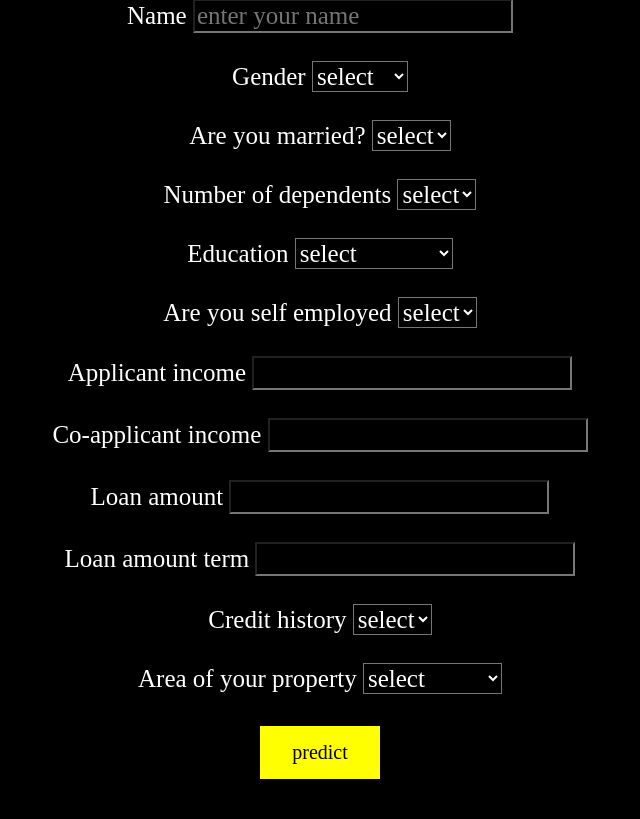
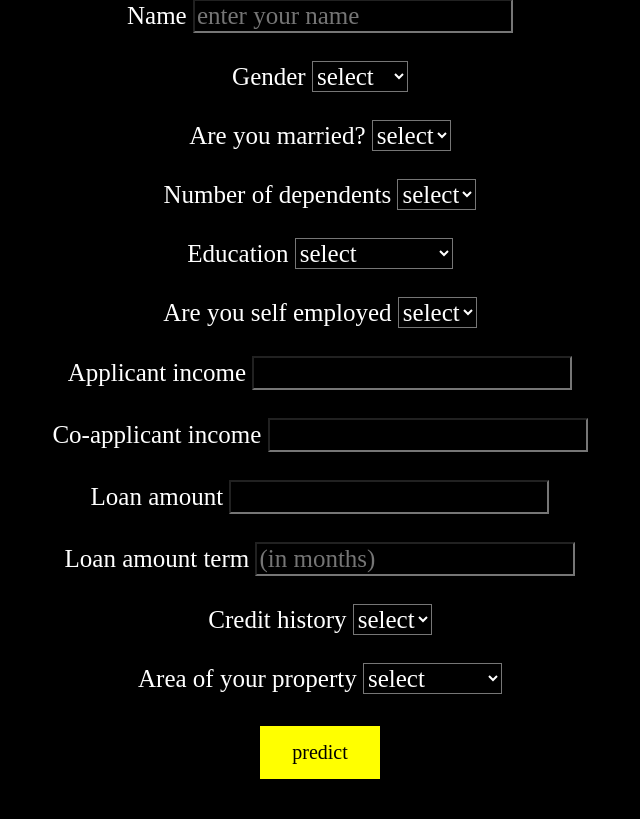
Before and after one commit to sanjai22m/Loanly-loan-predictor-app-DS, a Flask app: page / in a window 1280 px wide. Shown: the part 307-1126 px from the top of the page, without its empty margins (320-960 px from the left). Run offline with Flask 2, Linux system fonts and the light colour scheme; parts of the project's set-up code (start-up, migrations or seed data) failed here and were passed over.

Commit message:
minor placeholder update

```diff
--- a/templates/index.html
+++ b/templates/index.html
@@ -60,7 +60,7 @@
 			<input type="Number" class="form-control" id="loan_amount" name="loan_amount" placeholder="" required><br><br>
 
 			<label class="form-label">Loan amount term</label>
-			<input type="Number" class="form-control" id="loan_amount_term" name="loan_amount_term" placeholder="" required><br><br>
+			<input type="Number" class="form-control" id="loan_amount_term" name="loan_amount_term" placeholder="(in months)" required><br><br>
 
 			<label class="form-label">Credit history</label>
 			<select class="form-select" aria-label="" required id="credit_history" name="credit_history">
```
